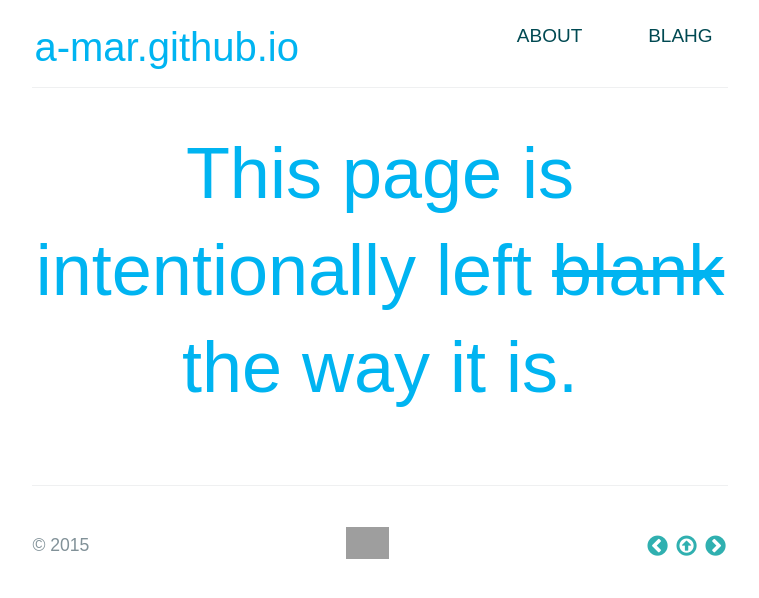
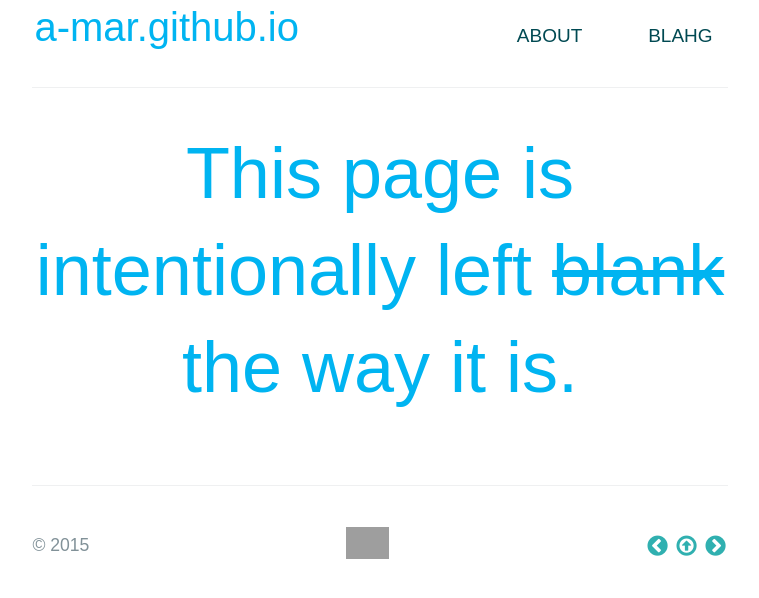
Before and after one commit to a-mar/a-mar.github.io, a Jekyll site: the page built from index.html, in a window 1280 px wide. Shown: the top 598 px of the page, without its empty margins (260-1019 px from the left). Built offline with Jekyll 4.4.1, drawn with Linux system fonts in a browser that asks for light colours; nearby versions of some CDN libraries; some web fonts are replaced; Markdown is read by kramdown in place of the engine named in the settings; grey boxes are pictures that could not be loaded.

Commit message:
Update main.css

```diff
--- a/stylesheets/main.css
+++ b/stylesheets/main.css
@@ -241,7 +241,7 @@ h6 {
   font: 2.5rem; 'CooHewLig', sans-serif;
   float: left;
   text-align: left;
-  margin: 0.5em 0;
+  margin: auto;
 }
    #header-left a {
      color: #00B4F1;
```
